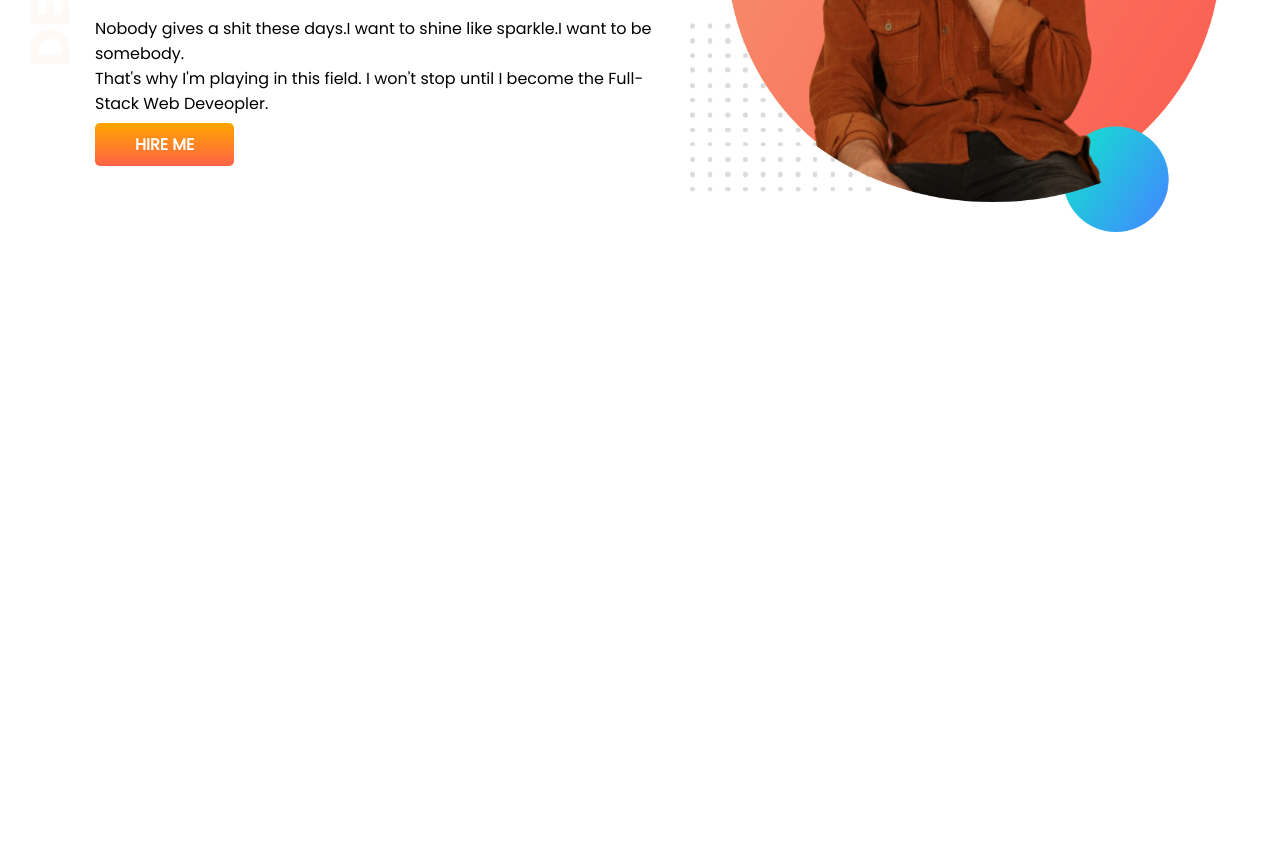
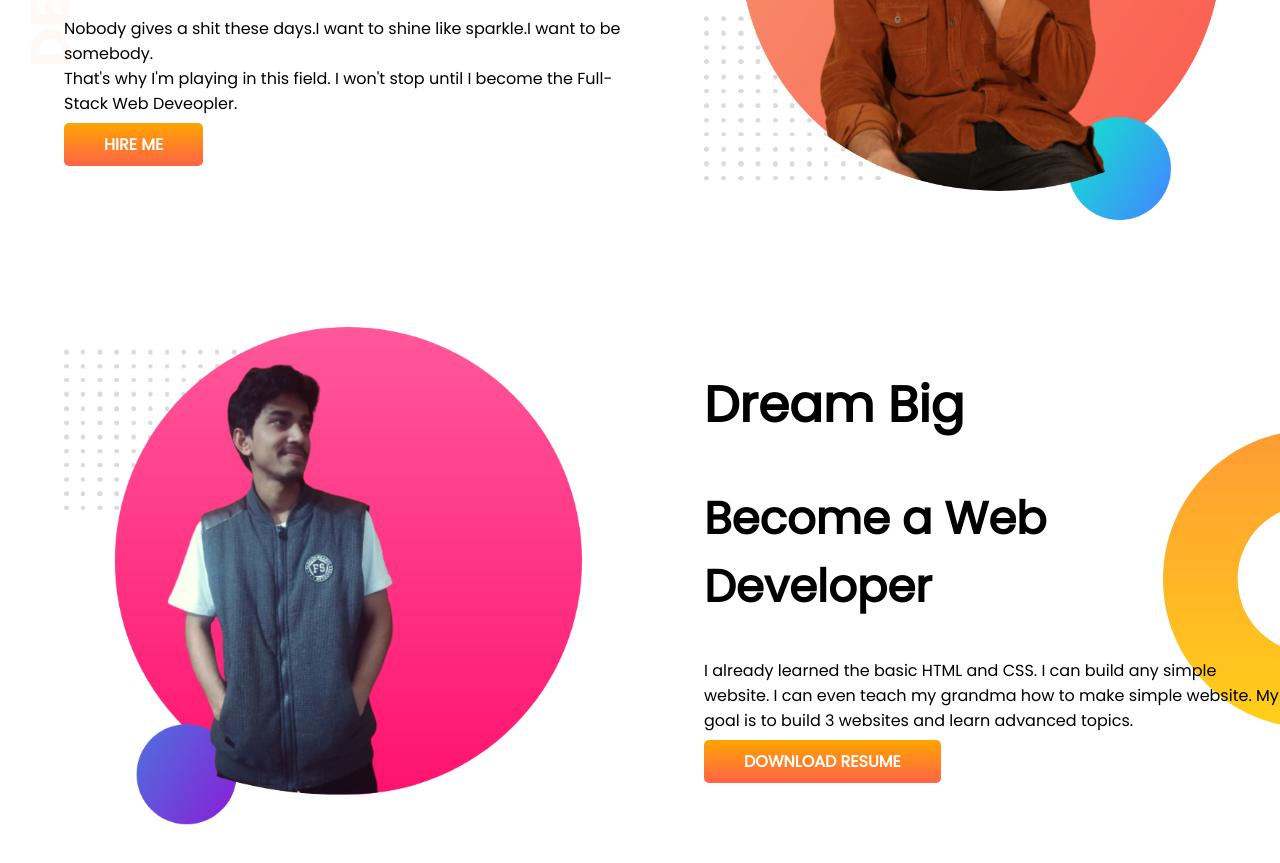
Before and after one commit to hasantanvir-eng/developer-portfolio-ex1, a plain HTML site: page index.html in a window 1280 px wide. Shown: the part 295-1158 px from the top of the page. Before the commit the page ends 800 px from the top, so only its background shows below. Drawn offline with Linux system fonts and the light colour scheme.

Commit message:
second section added

```diff
--- a/index.html
+++ b/index.html
@@ -20,7 +20,7 @@
             <h3>Dream Tracker,Pationate and Hard-worker</h3>
             <p>Nobody gives a shit these days.I want to shine like sparkle.I want to be somebody.<br>
                 That's why I'm playing in this field. I won't stop until I become the Full-Stack Web Deveopler.</p>
-            <a class="button-hire-me" href="https://www.linkedin.com/in/md-tanvir-hasan-5a13a2216/">HIRE ME</a>
+            <a class="link-button" href="https://www.linkedin.com/in/md-tanvir-hasan-5a13a2216/">HIRE ME</a>
 
 
         </div>
@@ -28,6 +28,18 @@
             <img src="images/tanvir-picture-with-bg.png" alt="">
         </div>
     </section>
+    <section class="flexible-container side-banner">
+        <div class="half-width">
+            <img src="images/my-bg2.png" alt="">
+        </div>
+        <div class="half-width">
+            <h1>Dream Big</h1>
+            <h2>Become a Web Developer</h2>
+            <p>I already learned the basic HTML and CSS. I can build any simple website. I can even teach my grandma how
+                to make simple website. My goal is to build 3 websites and learn advanced topics.</p>
+            <a class="link-button" href="https://www.linkedin.com/in/md-tanvir-hasan-5a13a2216/">DOWNLOAD RESUME</a>
+        </div>
+    </section>
 
 </body>
 
--- a/style.css
+++ b/style.css
@@ -13,16 +13,16 @@
 }
 .flexible-container{
     display: flex;
-    padding-left: 90px;
+    margin-bottom: 100px;
 }
 .half-width{
     width: 50%;
-    padding-left: 5px;
+    padding-left: 5%;
 }
 .half-width img{
     width: 90%;
 }
-.button-hire-me{
+.link-button{
     text-decoration: none;
     background-image: linear-gradient(orange,tomato);
     color: white;
@@ -34,6 +34,9 @@
     background-image: url(images/top-banner.png);
     background-repeat: no-repeat;
     background-position: left-top;
-
-
 }
+.side-banner{
+    background-image: url(images/dream-bg.png);
+    background-repeat: no-repeat;
+    background-position: right;
+}
```
